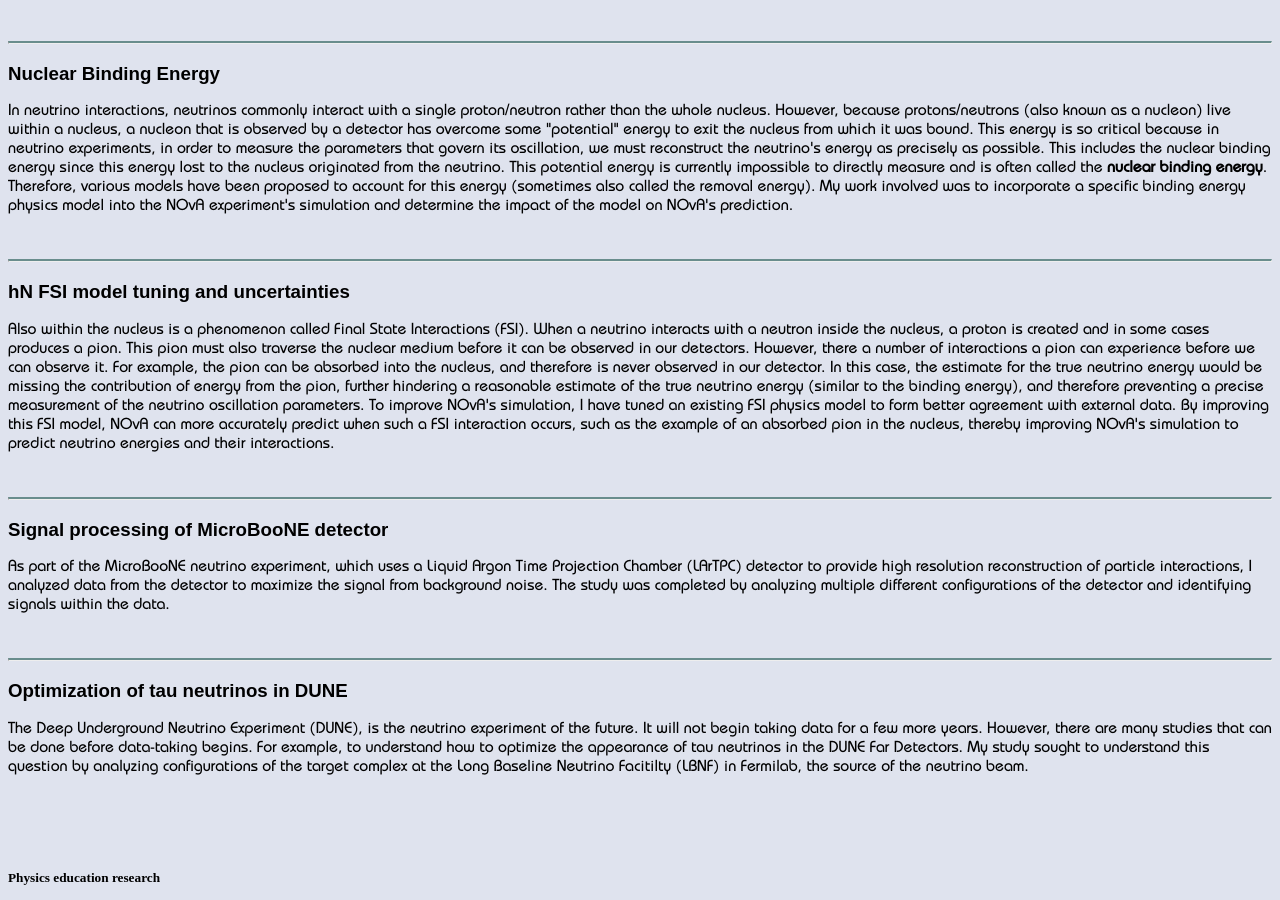
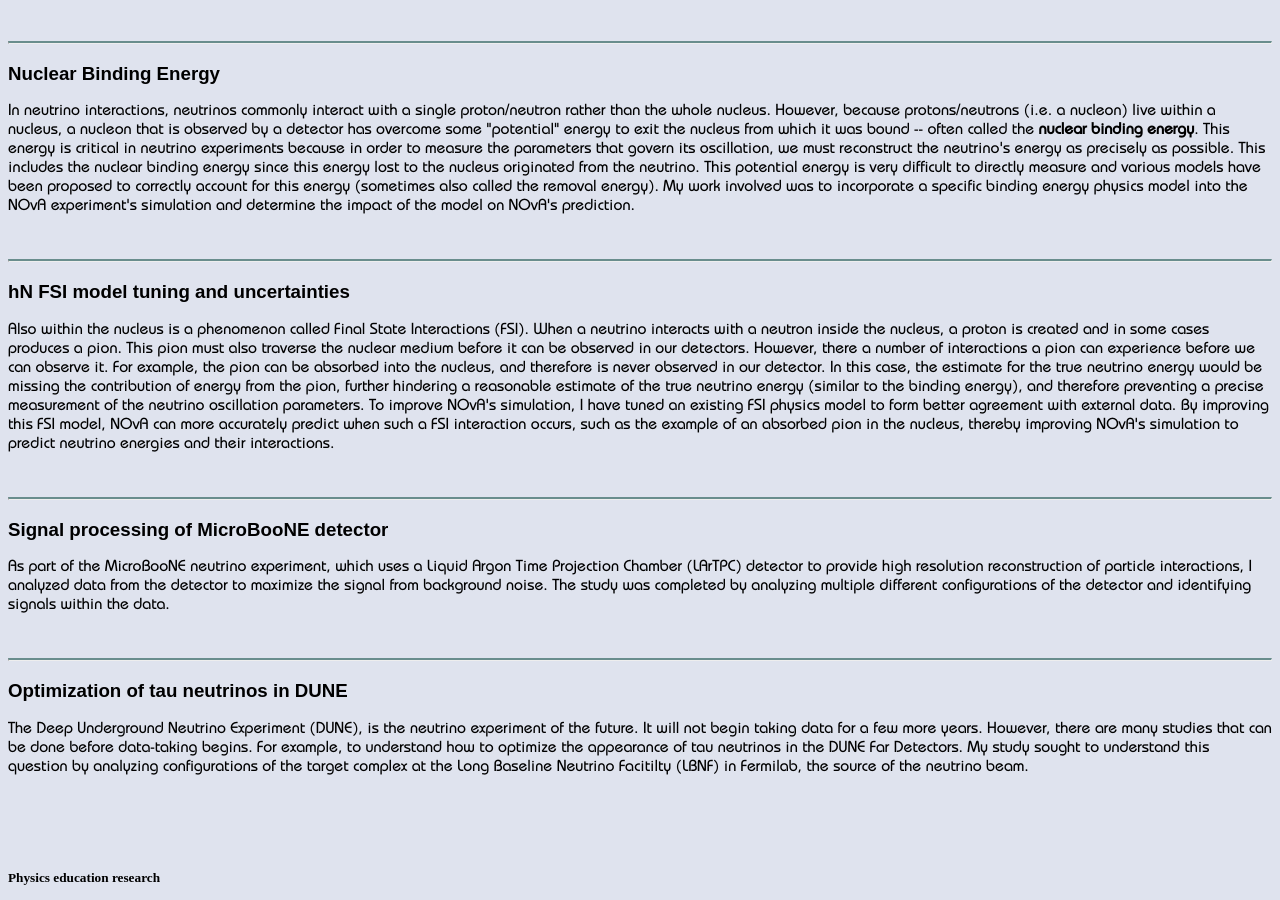
Before and after one commit to mdolce8/MD-Webpage, a website: page docs/index.html in a window 1280 px wide. Shown: the part 1637-2537 px from the top of the page. Drawn offline with Linux system fonts and the light colour scheme.

Commit message:
change to binding energy

```diff
--- a/docs/index.html
+++ b/docs/index.html
@@ -175,13 +175,12 @@
 <h3 id="binding-energy"> Nuclear Binding Energy </h3>
 <p>
     In neutrino interactions, neutrinos commonly interact with a single proton/neutron rather than the whole nucleus.
-    However, because protons/neutrons (also known as a nucleon) live within a nucleus, a nucleon that is observed by a detector has
-        overcome some "potential" energy to exit the nucleus from which it was bound.
-    This energy is so critical because in neutrino experiments, in order to measure the  parameters that govern its oscillation,
+    However, because protons/neutrons (i.e. a nucleon) live within a nucleus, a nucleon that is observed by a detector has
+        overcome some "potential" energy to exit the nucleus from which it was bound -- often called the <b>nuclear binding energy</b>.
+    This energy is critical in neutrino experiments because in order to measure the parameters that govern its oscillation,
         we must reconstruct the neutrino's energy as precisely as possible.
     This includes the nuclear binding energy since this energy lost to the nucleus originated from the neutrino.
-    This potential energy is currently impossible to directly measure and is often called the <b>nuclear binding energy</b>.
-    Therefore, various models have been proposed to account for this energy (sometimes also called the removal energy).
+    This potential energy is very difficult to directly measure and various models have been proposed to correctly account for this energy (sometimes also called the removal energy).
     My work involved was to incorporate a specific binding energy physics model into the NOvA experiment's simulation and
         determine the impact of the model on NOvA's prediction.
 </p>
```
